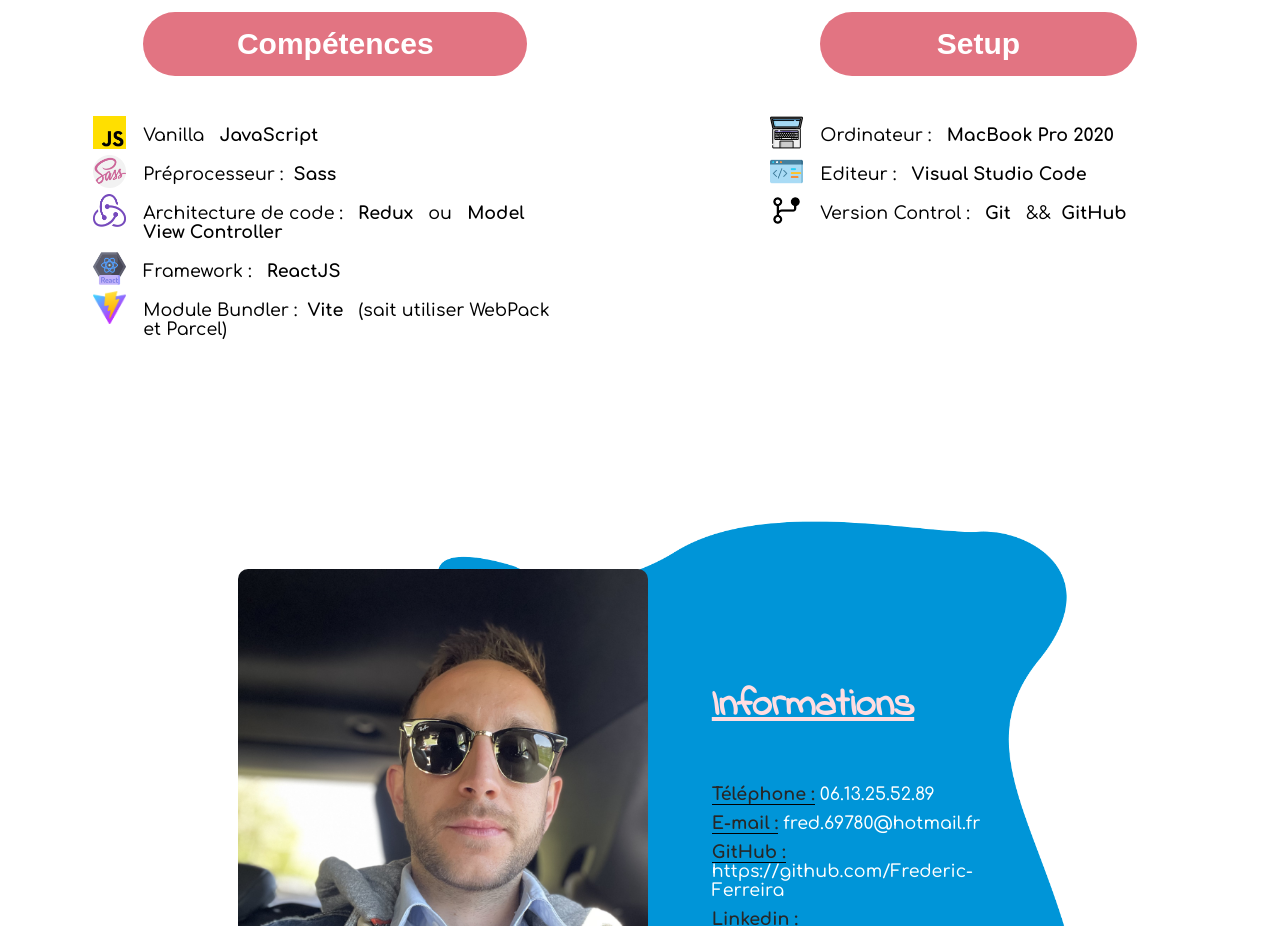
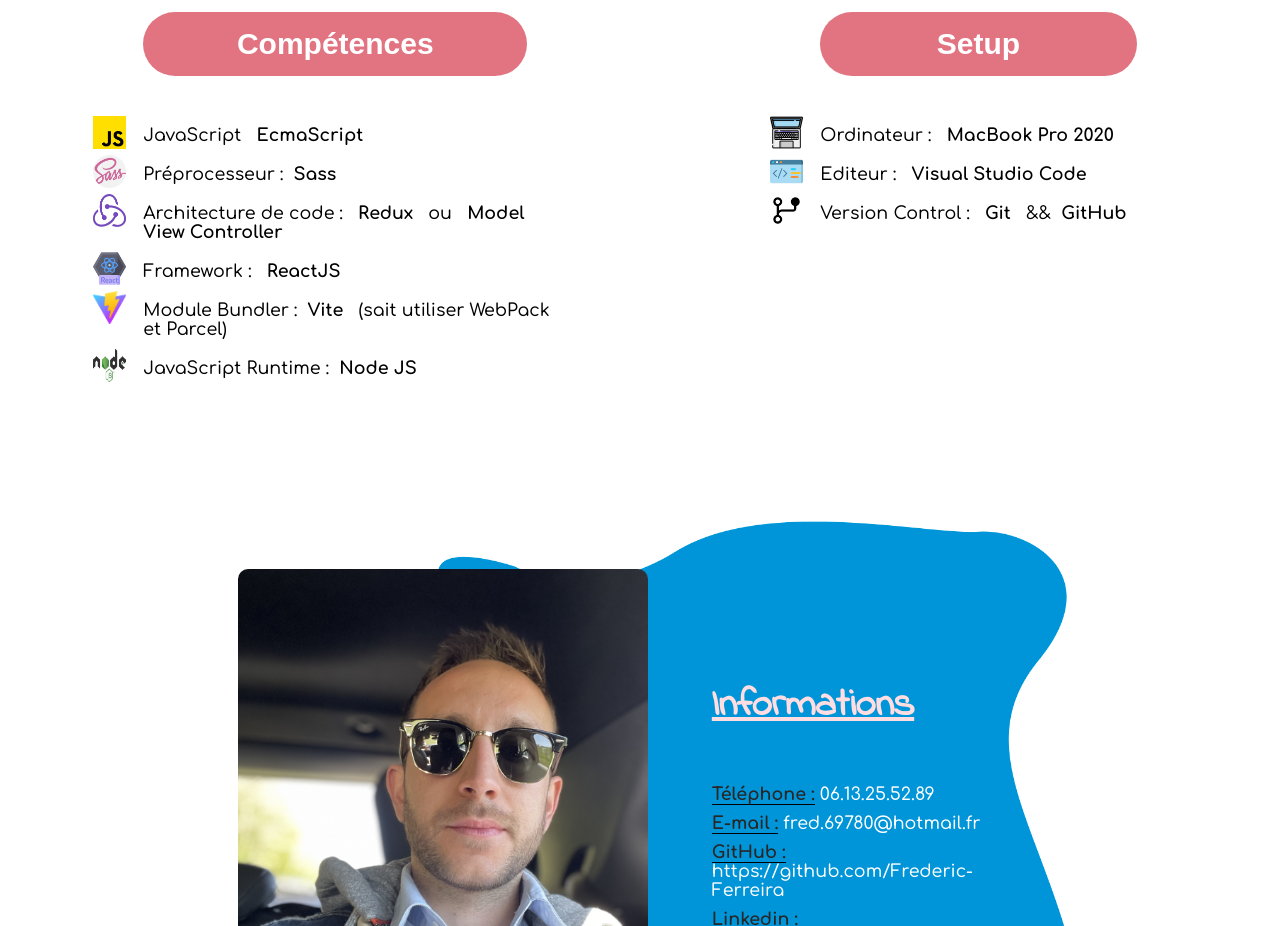
Before and after one commit to Frederic-Ferreira/portfolio, a React (Vite) app: page / in a window 1280 px wide. Shown: the part 2160-3086 px from the top of the page. Built offline with nearby package versions, Linux system fonts and the light colour scheme; a web font is replaced by a local one.

Commit message:
javascript runtime added

```diff
--- a/src/components/Contact.jsx
+++ b/src/components/Contact.jsx
@@ -6,6 +6,7 @@ import sass from '../images/sass.png';
 import redux from '../images/redux.png';
 import react from '../images/react.png';
 import vite from '../images/vite.png';
+import node from '../images/node.png';
 
 import mac from '../images/macbook-pro.png';
 import code from '../images/code.png';
@@ -18,8 +19,8 @@ function Contact() {
         <div id="skills">
           <h1>Compétences</h1>
           <p>
-            <img src={js} alt="logo javascript" /> Vanilla{' '}
-            <span className="bold">JavaScript</span>
+            <img src={js} alt="logo javascript" /> JavaScript{' '}
+            <span className="bold">EcmaScript</span>
           </p>
           <p>
             <img src={sass} alt="logo sass" /> Préprocesseur :
@@ -38,6 +39,10 @@ function Contact() {
             <img src={vite} alt="logo vite (module bundler)" /> Module
             Bundler :<span className="bold">Vite</span> (sait utiliser
             WebPack et Parcel)
+          </p>
+          <p>
+            <img src={node} alt="logo node js" /> JavaScript Runtime :
+            <span className="bold">Node JS</span>
           </p>
         </div>
         <div id="setup">
```
Also changed, not shown: src/images/node.png (added).
